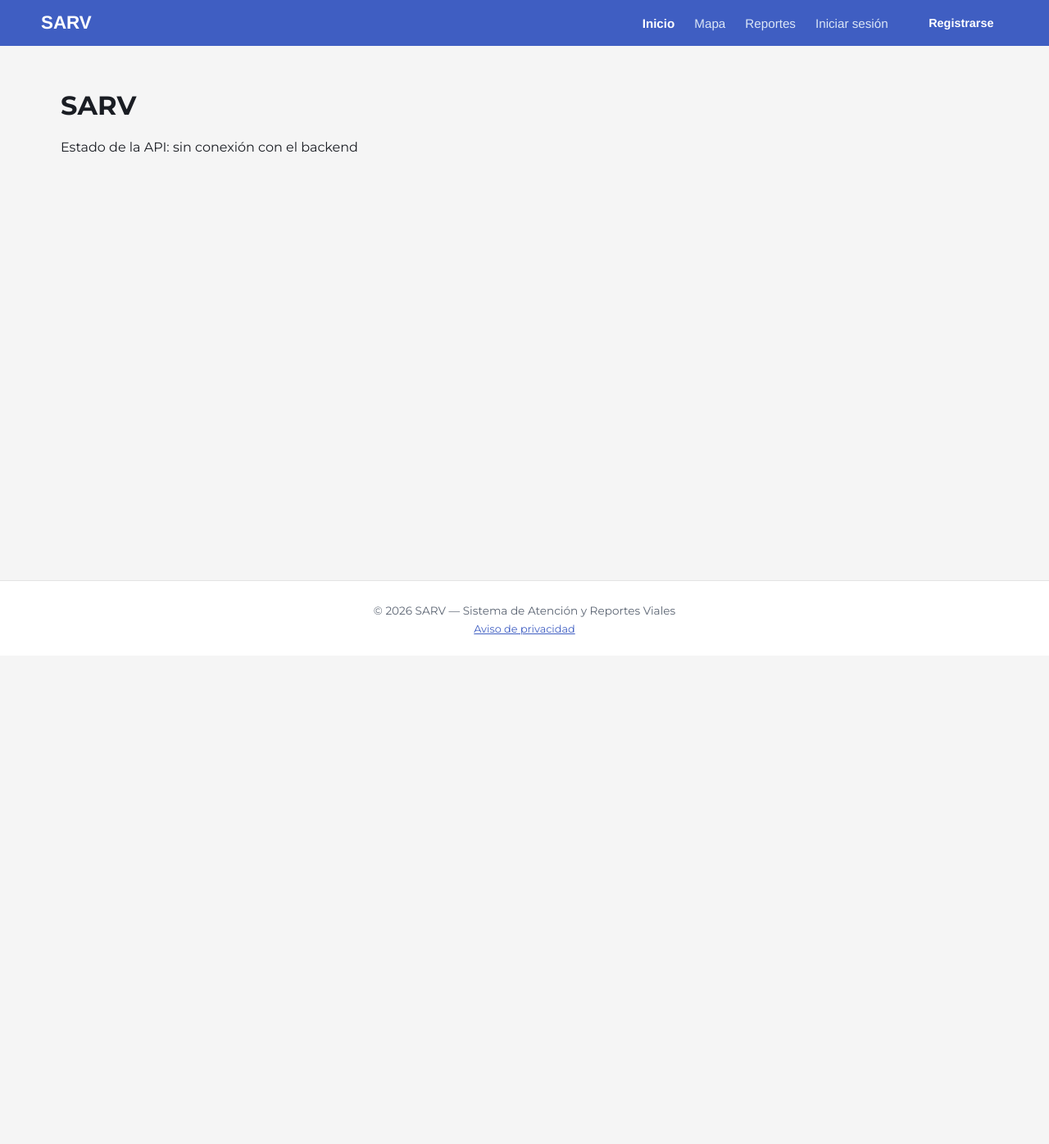
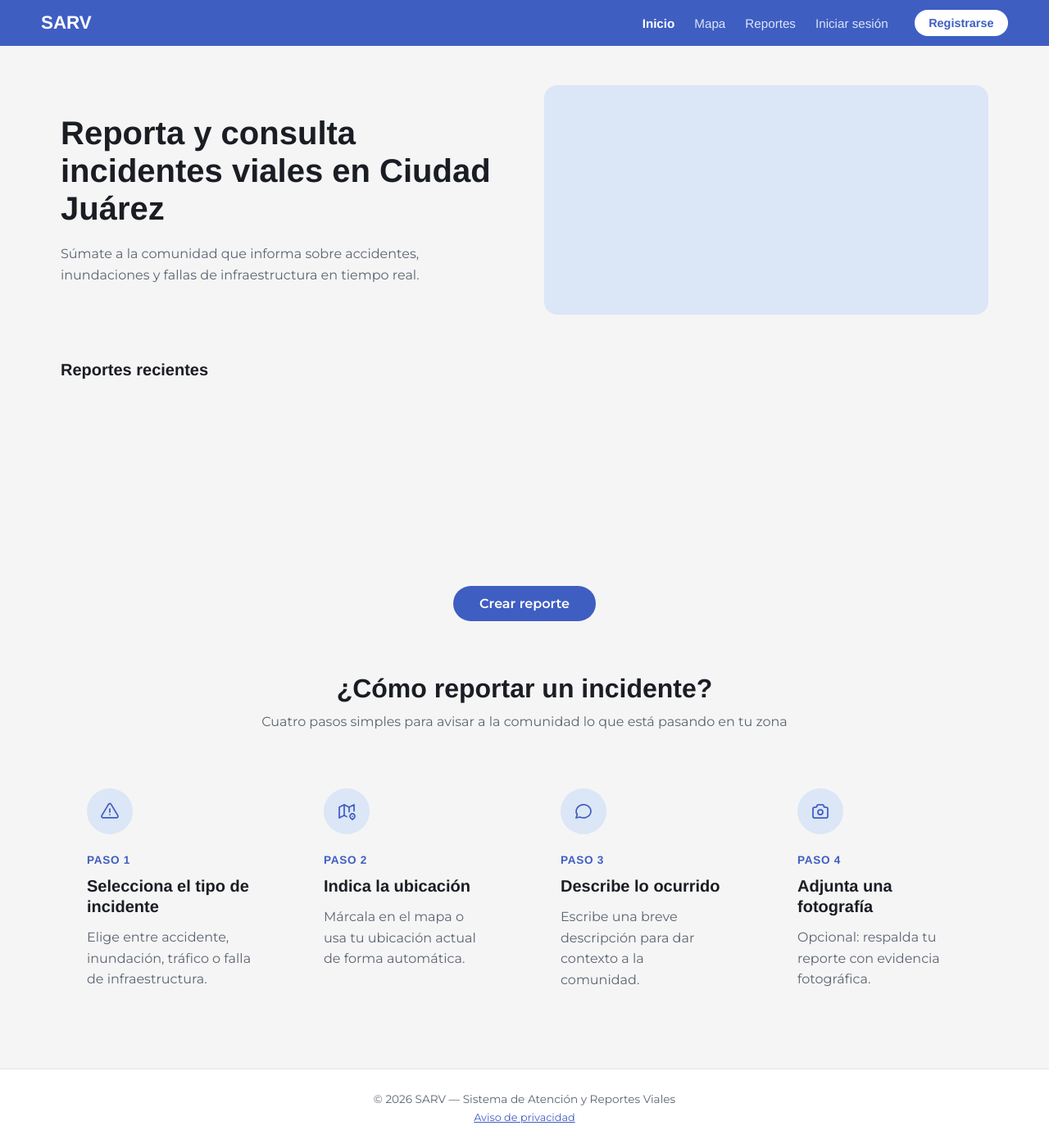
Before and after one commit to SebastianValenciaT/SARV, a React (Vite) app in the folder frontend/: page / in a window 1280 px wide. Shown: the whole page at 82% size. Before the commit the page ends 800 px from the top, so only its background shows below. Built offline with nearby package versions, Linux system fonts and the light colour scheme; no server answers.

Commit message:
Agregar vista de Inicio con bienvenida, pasos e íconos de Tabler

```diff
--- a/frontend/package.json
+++ b/frontend/package.json
@@ -10,6 +10,7 @@
     "preview": "vite preview"
   },
   "dependencies": {
+    "@tabler/icons-react": "^3.49.0",
     "axios": "^1.20.0",
     "react": "^19.2.8",
     "react-dom": "^19.2.8",
--- a/frontend/src/App.jsx
+++ b/frontend/src/App.jsx
@@ -3,39 +3,8 @@ import { useEffect, useState } from 'react';
 import Layout from './components/layout/Layout';
 import Alert from './components/common/Alerts';
 import api from './services/api';
+import Inicio from './pages/Inicio'
 
-function Inicio() {
-  const [status, setStatus] = useState('checking...');
-  //comentado para prueba mensaje error alert (comentario linea 21)
-  // const [showAlert, setShowAlert] = useState(true);
-
-  useEffect(() => {
-    api.get('/ping/')
-      .then((res) => setStatus(res.data.message))
-      .catch(() => setStatus('sin conexión con el backend'));
-  }, []);
-
-  return (
-    <div>
-      {/*
-        DEMO temporal del componente Alert (actividad 2.4).
-        mensaje de error de UC-03 (correo duplicado).
-        Se deja comentado como evidencia de que el componente funciona;
-        cada pagina real tendra sus propios mensajes segun su logica.
-      */}
-      {/* {showAlert && (
-        <Alert
-          type="error"
-          message="El correo electrónico ya está en uso."
-          onClose={() => setShowAlert(false)}
-        />
-      )} */}
-
-      <h1>SARV</h1>
-      <p>Estado de la API: {status} </p>
-    </div>
-  );
-}
 
 // Funcion mientras se construyen las vistas
 function Placeholder({ title }) {
--- a/frontend/src/components/layout/Navbar.css
+++ b/frontend/src/components/layout/Navbar.css
@@ -73,10 +73,10 @@
 }
 
 .navbar-cta {
-  background-color: var(--color-accent);
-  color: var(--color-surface);
+  background-color: var(--color-surface);
+  color: var(--color-primary);
   padding: 0.5rem 1.1rem;
-  border-radius: 8px;
+  border-radius: 20px;
   text-decoration: none;
   font-family: var(--font-heading);
   font-weight: 600;
@@ -85,5 +85,5 @@
 }
 
 .navbar-cta:hover {
-  background-color: var(--color-accent-hover);
+  background-color: var(--color-primary-light);
 }
--- /dev/null
+++ b/frontend/src/pages/Inicio.css
@@ -0,0 +1,184 @@
+/*
+  Inicio.css — Estilos de la vista de inicio.
+  Usa unicamente las variables de theme.css.
+  Ubicacion sugerida: src/pages/Inicio.css
+*/
+
+/* El ancho y el padding horizontal ya los pone .app-content (Layout.css) */
+.inicio {
+  padding-bottom: 2rem;
+}
+
+.inicio h1,
+.inicio h2,
+.inicio h3 {
+  font-family: var(--font-heading);
+  color: var(--color-text);
+  margin: 0;
+}
+
+/* bienvenida */
+.inicio-bienvenida {
+  display: grid;
+  grid-template-columns: 1fr 1fr;
+  align-items: center;
+  gap: 48px;
+  padding: 1rem 0 2rem;
+}
+
+.inicio-bienvenida__texto h1 {
+  font-size: 2.5rem;
+  line-height: 1.15;
+  font-weight: 700;
+}
+
+.inicio-bienvenida__texto p {
+  margin: 20px 0 0;
+  max-width: 44ch;
+  color: var(--color-text-muted);
+  line-height: 1.6;
+}
+
+/* Espacio reservado para el mapa */
+.inicio-bienvenida__mapa {
+  min-height: 280px;
+  background-color: var(--color-primary-light);
+  border-radius: calc(var(--radius) * 2);
+}
+
+/* Reportes recientes */
+.inicio-reportes {
+  padding: 24px 0 32px;
+}
+
+.inicio-reportes h2 {
+  font-size: 1.25rem;
+  font-weight: 700;
+}
+
+/* Espacio reservado para las tarjetas de reportes */
+.inicio-reportes__lista {
+  display: grid;
+  grid-template-columns: repeat(3, 1fr);
+  gap: 24px;
+  margin-top: 20px;
+  min-height: 200px;
+}
+
+.inicio-reportes__accion {
+  display: flex;
+  justify-content: center;
+  margin-top: 32px;
+}
+
+.inicio-reportes__cta {
+  display: inline-block;
+  padding: 12px 32px;
+  border-radius: 999px;
+  background-color: var(--color-primary);
+  color: #fff;
+  font-weight: 600;
+  transition: background-color 0.15s;
+}
+
+.inicio-reportes__cta:hover {
+  background-color: var(--color-primary-hover);
+}
+
+.inicio-reportes__cta:focus-visible {
+  outline: 3px solid var(--color-primary-light);
+  outline-offset: 2px;
+}
+
+/* Pasos */
+.inicio-pasos {
+  padding-top: 2rem;
+  text-align: center;
+}
+
+.inicio-pasos h2 {
+  font-size: 2rem;
+  font-weight: 700;
+}
+
+.inicio-pasos__subtitulo {
+  margin: 12px 0 0;
+  color: var(--color-text-muted);
+}
+
+.inicio-pasos__lista {
+  display: grid;
+  grid-template-columns: repeat(4, 1fr);
+  gap: 24px;
+  margin-top: 40px;
+  text-align: left;
+}
+
+.paso {
+  padding: 32px;
+  background-color: var(--color-gray-light);
+  border-radius: calc(var(--radius) * 3);
+}
+
+.paso__icono {
+  display: flex;
+  align-items: center;
+  justify-content: center;
+  width: 56px;
+  height: 56px;
+  border-radius: 50%;
+  background-color: var(--color-primary-light);
+  color: var(--color-primary);
+}
+
+.paso__numero {
+  display: block;
+  margin-top: 24px;
+  font-family: var(--font-heading);
+  font-size: 0.85rem;
+  font-weight: 700;
+  letter-spacing: 0.05em;
+  text-transform: uppercase;
+  color: var(--color-primary);
+}
+
+.paso h3 {
+  margin-top: 12px;
+  font-size: 1.25rem;
+  line-height: 1.25;
+}
+
+.paso p {
+  margin: 12px 0 0;
+  color: var(--color-text-muted);
+  line-height: 1.6;
+}
+
+/*  Responsive  */
+@media (max-width: 960px) {
+  .inicio-pasos__lista {
+    grid-template-columns: repeat(2, 1fr);
+  }
+}
+
+@media (max-width: 760px) {
+  .inicio-bienvenida {
+    grid-template-columns: 1fr;
+    gap: 32px;
+    padding: 0 0 1.5rem;
+  }
+
+  .inicio-bienvenida__texto h1 {
+    font-size: 2rem;
+  }
+
+  .inicio-reportes__lista {
+    grid-template-columns: 1fr;
+  }
+}
+
+@media (max-width: 520px) {
+  .inicio-pasos__lista {
+    grid-template-columns: 1fr;
+  }
+}
--- /dev/null
+++ b/frontend/src/pages/Inicio.jsx
@@ -0,0 +1,102 @@
+/*
+  Inicio.jsx : Vista de inicio
+  Secciones: bienvenida (texto + espacio del mapa),
+  reportes recientes
+  pasos para crear un reporte
+*/
+
+import { Link } from 'react-router-dom';
+import {
+  IconAlertTriangle,
+  IconMap2,
+  IconMessageCircle,
+  IconCamera,
+} from '@tabler/icons-react';
+import './Inicio.css';
+
+const PASOS = [
+  {
+    icono: IconAlertTriangle,
+    titulo: 'Selecciona el tipo de incidente',
+    descripcion: 'Elige entre accidente, inundación, tráfico o falla de infraestructura.',
+  },
+  {
+    icono: IconMap2,
+    titulo: 'Indica la ubicación',
+    descripcion: 'Márcala en el mapa o usa tu ubicación actual de forma automática.',
+  },
+  {
+    icono: IconMessageCircle,
+    titulo: 'Describe lo ocurrido',
+    descripcion: 'Escribe una breve descripción para dar contexto a la comunidad.',
+  },
+  {
+    icono: IconCamera,
+    titulo: 'Adjunta una fotografía',
+    descripcion: 'Opcional: respalda tu reporte con evidencia fotográfica.',
+  },
+];
+
+function Inicio()
+{
+    return (
+    <div className="inicio">
+      {/* Bienvenida + mapa */}
+      <section className="inicio-bienvenida">
+        <div className="inicio-bienvenida__texto">
+          <h1>Reporta y consulta incidentes viales en Ciudad Juárez</h1>
+          <p>
+            Súmate a la comunidad que informa sobre accidentes, inundaciones y
+            fallas de infraestructura en tiempo real.
+          </p>
+        </div>
+
+        {/* TO DO: reemplazar por el componente del mapa cuando exista */}
+        <div
+          className="inicio-bienvenida__mapa"
+          role="img"
+          aria-label="Espacio reservado para el mapa de incidentes"
+        />
+      </section>
+
+      {/* Reportes recientes */}
+      <section className="inicio-reportes">
+        <h2>Reportes recientes</h2>
+
+        {/* TO DO: mapear los reportes reales cuando el modulo exista */}
+        <div className="inicio-reportes__lista" />
+
+        <div className="inicio-reportes__accion">
+          <Link to="/crear-reporte" className="inicio-reportes__cta">
+            Crear reporte
+          </Link>
+        </div>
+      </section>
+
+      {/* Pasos para reportar */}
+      <section className="inicio-pasos">
+        <h2>¿Cómo reportar un incidente?</h2>
+        <p className="inicio-pasos__subtitulo">
+          Cuatro pasos simples para avisar a la comunidad lo que está pasando en
+          tu zona
+        </p>
+
+        <div className="inicio-pasos__lista">
+          {PASOS.map(({ icono: IconoPaso, titulo, descripcion }, i) => (
+            <article key={titulo} className="paso">
+              <div className="paso__icono">
+                <IconoPaso size={24} stroke={1.75} />
+              </div>
+              <span className="paso__numero">Paso {i + 1}</span>
+              <h3>{titulo}</h3>
+              <p>{descripcion}</p>
+            </article>
+          ))}
+        </div>
+      </section>
+    </div>
+  );
+
+}
+
+export default Inicio;
--- a/frontend/src/styles/theme.css
+++ b/frontend/src/styles/theme.css
@@ -57,3 +57,11 @@ button {
   font-family: inherit;
   cursor: pointer;
 }
+
+.navbar-cta {
+  background-color: var(--color-surface);
+  color: var(--color-primary);
+}
+.navbar-cta:hover {
+  background-color: var(--color-primary-light);
+}
```
Also changed, not shown: 1 other file (tests, documents, lock files or other folders).
